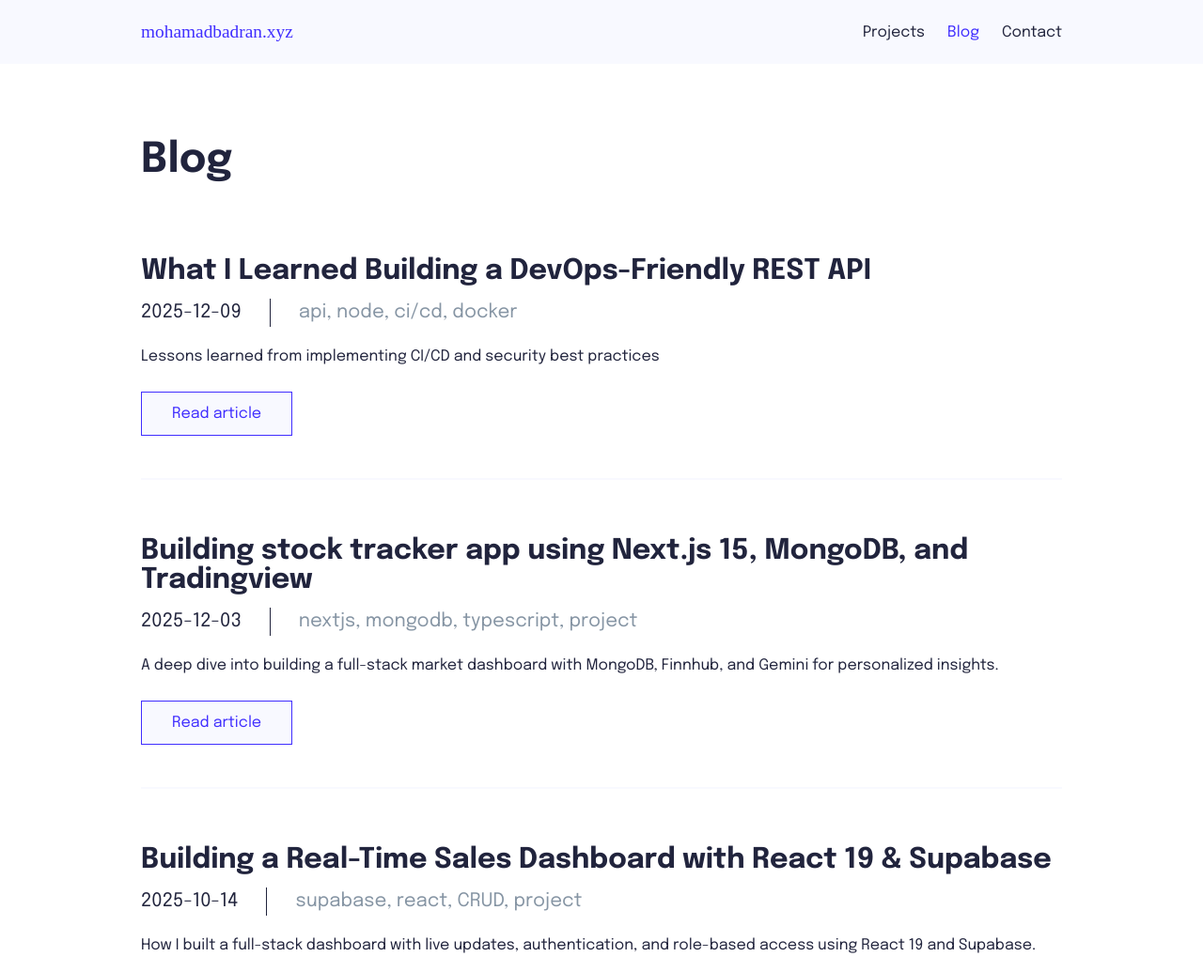
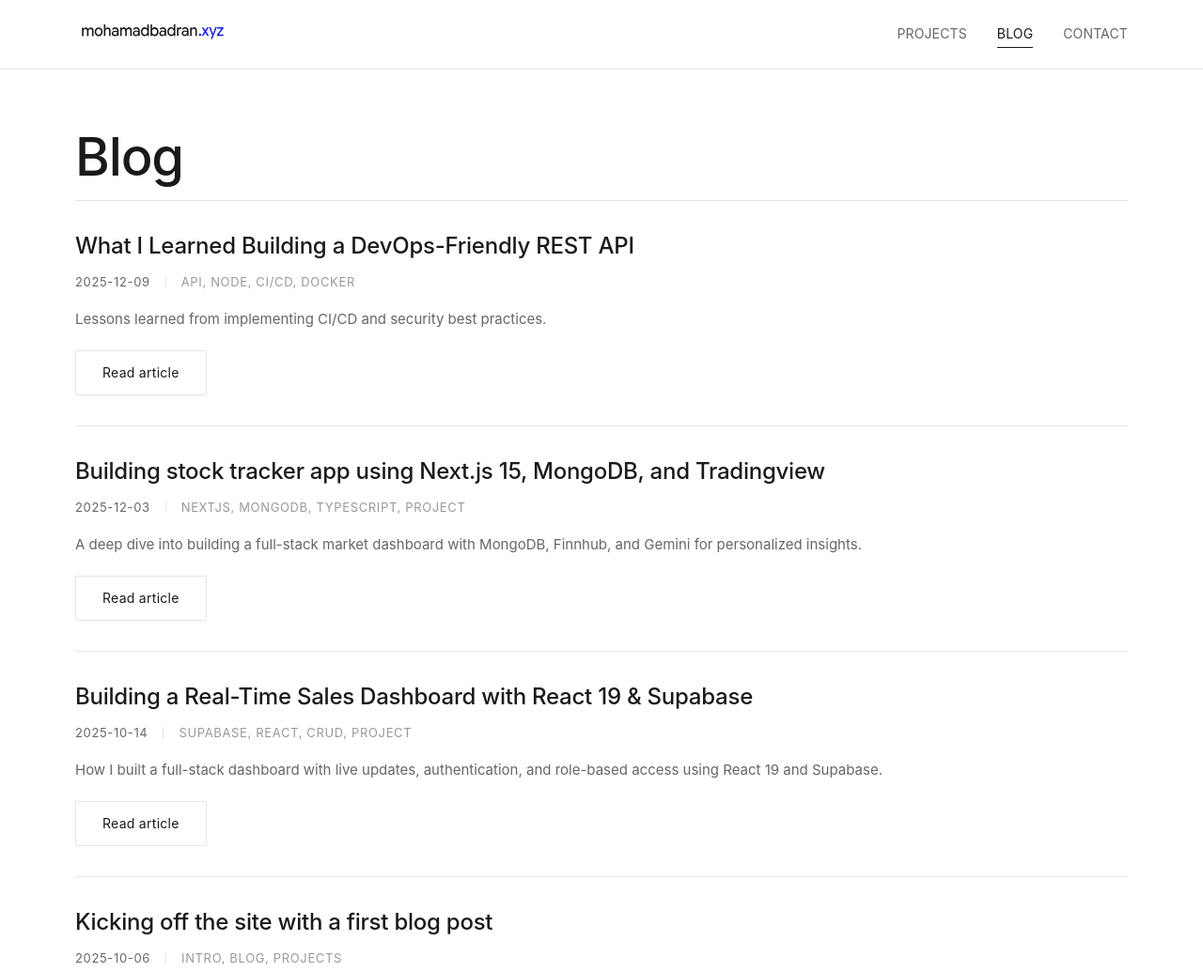
Before and after one commit to bdrn/astro-portfolio, an Astro site: page /blog in a window 1280 px wide. Shown: the top 1035 px of the page at 94% size. Built offline with nearby package versions, Linux system fonts and the light colour scheme; Astro itself is replaced by a stand-in of ours.

Commit message:
styling changes

```diff
--- a/src/components/BlogCard.astro
+++ b/src/components/BlogCard.astro
@@ -22,55 +22,70 @@ const { post } = Astro.props;
 
 <style>
   .blog-card {
-    margin-bottom: 60px;
+    margin-bottom: 32px;
+    padding-bottom: 32px;
+    border-bottom: 1px solid var(--border);
+  }
+
+  .blog-card:last-child {
+    border-bottom: none;
+  }
 
   h3 {
-      margin-bottom: 14px;
-      font-size: 30px;
+    margin-bottom: 12px;
+    font-size: clamp(20px, 2.5vw, 24px);
+    font-weight: 500;
+    line-height: 1.3;
+    color: var(--text);
   }
 
   .metadata {
     display: flex;
-      gap: 30px;
+    gap: 16px;
     align-items: center;
-      margin-bottom: 20px;
+    margin-bottom: 16px;
+    font-size: 13px;
+    color: var(--text-tertiary);
+    text-transform: uppercase;
+    letter-spacing: 0.05em;
+  }
 
   .vertical-separator {
     width: 1px;
-        height: 30px;
-        background-color: var(--dark);
+    height: 12px;
+    background-color: var(--border);
   }
 
   .date {
-        font-size: 20px;
+    font-size: 13px;
   }
 
   .tags {
-        font-size: 20px;
-        color: var(--light);
+    font-size: 13px;
+    color: var(--text-tertiary);
+  }
+
+  .description {
+    font-size: 15px;
+    line-height: 1.7;
+    color: var(--text-secondary);
+    margin-bottom: 20px;
   }
 
   @media screen and (max-width: 600px) {
+    .blog-card {
+      margin-bottom: 32px;
+      padding-bottom: 32px;
+    }
+
+    .metadata {
       flex-direction: column;
-        gap: 2px;
-        align-items: start;
-        margin-bottom: 16px;
-
-        * {
-          margin: 0;
+      gap: 8px;
+      align-items: flex-start;
     }
 
     .vertical-separator {
-          height: 0;
       display: none;
     }
   }
-    }
-  }
-  .description {
-    font-size: 16px;
-    color: var(--dark);
-    margin-top: 0px;
-    margin-bottom: 40px;
-  }
 </style>
--- a/src/components/BlogSection.astro
+++ b/src/components/BlogSection.astro
@@ -15,14 +15,4 @@ const cta = { text: "View Blog", href: "/blog" };
 <Section>
   <SectionHeader heading={heading} cta={cta} />
   {posts.map((post) => <BlogCard post={post} />)}
-  <HorizontalSeparator />
 </Section>
-
-<style>
-  .description {
-    font-size: 16px;
-    color: var(--dark);
-    margin-top: 0px;
-    margin-bottom: 40px;
-  }
-</style>
--- a/src/components/ButtonLink.astro
+++ b/src/components/ButtonLink.astro
@@ -27,21 +27,38 @@ const { href, text, variant = "primary", isDownload } = Astro.props;
 
 <style>
   .button-link {
-    padding: 14px 32px;
-    width: 230px;
+    padding: 12px 28px;
     text-align: center;
     text-decoration: none;
-    font-size: 16px;
+    font-size: 14px;
+    font-weight: 400;
+    letter-spacing: 0.02em;
+    border-radius: 2px;
+    transition: all 0.2s ease;
+    display: inline-block;
+    border: 1px solid transparent;
   }
 
   .primary {
-    background: var(--primary);
-    color: white;
+    background: var(--accent);
+    color: var(--bg);
+    border-color: var(--accent);
+  }
+
+  .primary:hover {
+    background: var(--accent-hover);
+    border-color: var(--accent-hover);
+    opacity: 1;
   }
 
   .secondary {
-    background: var(--secondary);
-    color: var(--primary);
-    border: 1px solid var(--primary);
+    background: transparent;
+    color: var(--text);
+    border-color: var(--border);
+  }
+
+  .secondary:hover {
+    border-color: var(--text);
+    opacity: 1;
   }
 </style>
--- a/src/components/Container.astro
+++ b/src/components/Container.astro
@@ -4,11 +4,17 @@
 
 <style>
   .container {
-    max-width: 1100px;
+    max-width: 1200px;
     margin: 0 auto;
-    padding: 0 60px;
+    padding: 0 40px;
 
     @media screen and (max-width: 1000px) {
+      & {
+        padding: 0 32px;
+      }
+    }
+
+    @media screen and (max-width: 600px) {
       & {
         padding: 0 24px;
       }
--- a/src/components/Header.astro
+++ b/src/components/Header.astro
@@ -7,77 +7,117 @@ import Section from "../components/Section.astro";
   <header id="header">
     <div class="content">
       <h1>
-        <h1>
-          <span>hi, i'm mohamad,</span><br />
-          <span><span class="accent">developer</span> & enthusiast.</span>
-        </h1>
+        <span class="greeting">Hi, I'm Mohamad</span><br />
+        <span class="title">Developer & Enthusiast</span>
       </h1>
       <p class="description">
-        Welcome to my personal portfolio website. Here you’ll find a showcase of my projects,
-        skills, and creative work. I enjoy designing and building modern, minimalistic, and
-        high-performing digital experiences. This site highlights my work, shares insights from my
-        learning journey, and reflects my passion for continuous growth and exploration.
+        Welcome to my portfolio. Here you'll find a showcase of my projects, skills, and creative work.
+        I enjoy designing and building modern, minimalistic, and high-performing digital experiences.
       </p>
       <div class="button-container">
-        <ButtonLink href="/projects" text="View projects" variant="secondary" />
-        <!--<ButtonLink href="/resume.pdf" text="Download resume" variant="primary" isDownload /> -->
+        <ButtonLink href="/projects" text="View Projects" variant="secondary" />
       </div>
     </div>
-    <img src="/images/me.png" alt="picture of me" />
+    <div class="image-wrapper">
+      <img src="/images/me.png" alt="Mohamad Badran" />
+    </div>
   </header>
 </Section>
 
 <style>
-  img {
-    max-width: 350px;
-    height: 350px;
+  #header {
+    display: grid;
+    grid-template-columns: 1fr auto;
+    gap: 60px;
+    align-items: center;
+    padding: 40px 0;
   }
 
-  #header {
-    display: grid;
-    grid-template-columns: 540px 1fr;
-    justify-items: center;
-    gap: 80px;
-    align-items: center;
+  .content {
+    max-width: 600px;
+  }
+
+  .greeting {
+    font-weight: 400;
+    color: var(--text-secondary);
+    font-size: clamp(18px, 2vw, 20px);
+  }
+
+  .title {
+    font-weight: 500;
+    color: var(--text);
+  }
 
   h1 {
-      font-size: 44px;
-      margin-bottom: 30px;
-      display: flex-column;
+    margin-bottom: 20px;
   }
 
-    .accent {
-      color: var(--primary);
+  .description {
+    font-size: clamp(15px, 1.5vw, 17px);
+    line-height: 1.7;
+    color: var(--text-secondary);
+    margin-bottom: 24px;
+    max-width: 540px;
   }
 
   .button-container {
     display: flex;
-      gap: 10px;
+    gap: 12px;
+  }
+
+  .image-wrapper {
+    display: flex;
+    align-items: center;
+    justify-content: center;
+  }
+
+  img {
+    width: 280px;
+    height: 280px;
+    object-fit: cover;
+    border-radius: 50%;
+    opacity: 0.95;
+  }
+
+  @media (max-width: 900px) {
+    #header {
+      grid-template-columns: 1fr;
+      gap: 48px;
+      text-align: center;
+    }
+
+    .content {
+      max-width: 100%;
     }
 
     .description {
-      line-height: 28px;
-      color: var(--dark);
-      margin-bottom: 30px;
+      max-width: 100%;
     }
 
-    @media (max-width: 1000px) {
-      & {
-        grid-template-columns: 1fr;
-        grid-template-rows: auto;
-        gap: 40px;
+    .button-container {
+      justify-content: center;
+    }
 
     img {
-          grid-row: 1;
-        }
+      width: 240px;
+      height: 240px;
     }
   }
 
   @media (max-width: 600px) {
+    #header {
+      padding: 40px 0;
+      gap: 32px;
+    }
+
     .button-container {
       flex-direction: column;
-        gap: 10px;
+      align-items: center;
     }
+
+    img {
+      width: 200px;
+      height: 200px;
     }
   }
 </style>
--- a/src/components/Navbar.astro
+++ b/src/components/Navbar.astro
@@ -15,7 +15,7 @@ const isActive = (path: string) => {
   <Container>
     <div class="nav-container">
       <div>
-        <a href="/"><img src="/images/logo.svg" alt="logo" /></a>
+        <a href="/"><img src="/images/logo111.svg" alt="logo" /></a>
       </div>
       <ul class="nav-items">
         <li><a href="/projects" class={isActive("/projects") ? "active" : ""}>Projects</a></li>
@@ -28,46 +28,90 @@ const isActive = (path: string) => {
 
 <style>
   .nav {
-    background-color: var(--secondary);
+    background-color: transparent;
+    border-bottom: 1px solid var(--border);
+    position: sticky;
+    top: 0;
+    background: rgba(255, 255, 255, 0.8);
+    backdrop-filter: blur(10px);
+    z-index: 100;
+    width: 100%;
+  }
 
-    img {
-      height: 20px;
+  .nav img {
+    height: 33px;
+    width: auto;
+    opacity: 0.9;
+    display: block;
+    margin: 0;
+    padding: 0;
   }
 
   .nav-container {
     display: flex;
-      padding: 24px 0;
+    padding: 16px 0;
     justify-content: space-between;
     align-items: center;
+    margin: 0;
+    min-height: 52px;
+  }
 
   .nav-items {
     list-style-type: none;
     display: flex;
-        gap: 24px;
+    gap: 32px;
+    font-size: 14px;
+    letter-spacing: 0.01em;
+    text-transform: uppercase;
+    margin: 0;
+    padding: 0;
   }
 
-      a {
-        text-decoration: none;
-        display: flex;
-        gap: 24px;
-        color: var(--dark);
-        transition: color 0.3s ease;
+  .nav-items li {
+    margin: 0;
+    padding: 0;
+    list-style: none;
   }
 
-      a:hover {
-        color: var(--primary);
+  .nav-container a {
+    text-decoration: none;
+    color: var(--text-secondary);
+    font-weight: 400;
+    transition: color 0.2s ease;
+    position: relative;
+    display: inline-block;
   }
 
-      a.active {
-        color: var(--primary);
-      }
+  .nav-container a:hover {
+    color: var(--text);
+    opacity: 1;
   }
 
-    @media screen and (max-width: 500px) {
-      & {
+  .nav-container a.active {
+    color: var(--text);
+  }
+
+  .nav-container a.active::after {
+    content: "";
+    position: absolute;
+    bottom: -4px;
+    left: 0;
+    right: 0;
+    height: 1px;
+    background: var(--text);
+  }
+
+  @media screen and (max-width: 600px) {
+    .nav-container {
       flex-direction: column;
-        gap: 16px;
+      gap: 12px;
+      padding: 16px 0;
+      min-height: auto;
     }
+
+    .nav-items {
+      gap: 24px;
+      font-size: 13px;
     }
   }
 </style>
--- a/src/components/Section.astro
+++ b/src/components/Section.astro
@@ -16,13 +16,19 @@ const { dark = false } = Astro.props;
 
 <style>
   section {
-    padding: 80px 0;
+    padding: 60px 0;
 
     &.dark {
-      background: var(--secondary);
+      background: var(--bg-secondary);
     }
 
     @media (max-width: 1000px) {
+      & {
+        padding: 48px 0;
+      }
+    }
+
+    @media (max-width: 600px) {
       & {
         padding: 40px 0;
       }
--- a/src/components/SectionHeader.astro
+++ b/src/components/SectionHeader.astro
@@ -16,20 +16,40 @@ const { cta, heading } = Astro.props;
   .section-header {
     display: flex;
     justify-content: space-between;
-    align-items: center;
-    margin-bottom: 40px;
+    align-items: baseline;
+    margin-bottom: 32px;
+    padding-bottom: 12px;
+    border-bottom: 1px solid var(--border);
+  }
 
   h2 {
     margin: 0;
-      font-size: 32px;
-      font-weight: 600;
+    font-size: clamp(24px, 3vw, 28px);
+    font-weight: 500;
+    letter-spacing: -0.01em;
+    color: var(--text);
   }
 
   a {
-      size: 16px;
+    font-size: 14px;
     text-decoration: none;
     font-weight: 400;
-      color: var(--dark);
+    color: var(--text-secondary);
+    letter-spacing: 0.02em;
+    text-transform: uppercase;
+    transition: color 0.2s ease;
+  }
+
+  a:hover {
+    color: var(--text);
+    opacity: 1;
+  }
+
+  @media (max-width: 600px) {
+    .section-header {
+      flex-direction: column;
+      gap: 12px;
+      align-items: flex-start;
     }
   }
 </style>
--- a/src/data/blog/post1.md
+++ b/src/data/blog/post1.md
@@ -1,5 +1,5 @@
 ---
-title: "First blog post"
+title: "Kicking off the site with a first blog post"
 description: "A place to showcase projects, reflect, and document the process."
 date: "2025-10-06"
 image: "/images/posts/post-1.jpg"
--- a/src/data/blog/post4.md
+++ b/src/data/blog/post4.md
@@ -1,6 +1,6 @@
 ---
 title: "What I Learned Building a DevOps-Friendly REST API"
-description: "Lessons learned from implementing CI/CD and security best practices"
+description: "Lessons learned from implementing CI/CD and security best practices."
 date: "2025-12-09"
 image: "/images/posts/post-4.png"
 tags: ["api", "node", "ci/cd", "docker"]
--- a/src/data/projects.json
+++ b/src/data/projects.json
@@ -2,7 +2,7 @@
   {
     "title": "Dashboard App",
     "slug": "project-1",
-    "description": "Real-time sales tracking with React and Supabase. (might not work since Supabase pauses the project due to inactivity)",
+    "description": "Real-time sales tracking with React and Supabase. \n(might not work since Supabase pauses the project due to inactivity)",
     "image": "/images/projects/project-1.png",
     "githubURL": "https://github.com/bdrn/sales-dashboard-app",
     "liveURL": "https://sales-dashboard-app-xi.vercel.app/"
--- a/src/layouts/Layout.astro
+++ b/src/layouts/Layout.astro
@@ -24,39 +24,80 @@ import Footer from "../components/Footer.astro";
     <Footer />
   </body>
   <style is:global>
+    * {
+      box-sizing: border-box;
+      margin: 0;
+      padding: 0;
+    }
+
     body {
       margin: 0;
       padding: 0;
-      font-family: "Epilogue", sans-serif;
+      font-family: -apple-system, BlinkMacSystemFont, "Segoe UI", Roboto, "Helvetica Neue", Arial, sans-serif;
+      font-size: 16px;
+      line-height: 1.6;
+      color: var(--text);
+      background-color: var(--bg);
+      -webkit-font-smoothing: antialiased;
+      -moz-osx-font-smoothing: grayscale;
     }
 
     h1 {
-      weight: 700;
-      font-size: 44px;
-      margin-bottom: 80px;
+      font-weight: 500;
+      font-size: clamp(32px, 5vw, 56px);
+      line-height: 1.2;
+      letter-spacing: -0.02em;
+      color: var(--text);
+      margin-bottom: 0;
+    }
+
+    h2 {
+      font-weight: 500;
+      font-size: clamp(24px, 3vw, 32px);
+      line-height: 1.3;
+      letter-spacing: -0.01em;
+      color: var(--text);
+    }
+
+    h3 {
+      font-weight: 500;
+      font-size: clamp(20px, 2.5vw, 24px);
+      line-height: 1.4;
+      letter-spacing: -0.01em;
+      color: var(--text);
     }
 
     p {
-      line-height: 24px;
+      line-height: 1.7;
+      color: var(--text-secondary);
+    }
+
+    a {
+      color: inherit;
+      text-decoration: none;
+      transition: opacity 0.2s ease;
+    }
+
+    a:hover {
+      opacity: 0.7;
     }
 
     pre {
-      padding: 16px;
-      border-radius: 5px;
-    }
-
-    * {
-      box-sizing: border-box;
-      color: var(--dark);
-      margin: 0;
+      padding: 20px;
+      border-radius: 4px;
+      background: var(--bg-secondary);
+      overflow-x: auto;
     }
 
     :root {
-      --primary: #402eff;
-      --secondary: #f8f9ff;
-      --white: #ffffff;
-      --dark: #21243d;
-      --light: #8695a4;
+      --bg: #ffffff;
+      --bg-secondary: #fafafa;
+      --text: #1a1a1a;
+      --text-secondary: #666666;
+      --text-tertiary: #999999;
+      --border: #e5e5e5;
+      --accent: #1a1a1a;
+      --accent-hover: #333333;
     }
 
     img.flowchart-image {
@@ -65,7 +106,7 @@ import Footer from "../components/Footer.astro";
       height: auto !important;
       margin: 20px auto !important;
       display: block !important;
-      border-radius: 8px;
+      border-radius: 4px;
     }
 
     /* Fallback for any image with flowchart in the src */
@@ -75,7 +116,7 @@ import Footer from "../components/Footer.astro";
       height: auto !important;
       margin: 20px auto !important;
       display: block !important;
-      border-radius: 8px;
+      border-radius: 4px;
     }
   </style>
 </html>
--- a/src/pages/blog.astro
+++ b/src/pages/blog.astro
@@ -1,7 +1,6 @@
 ---
 import { getCollection } from "astro:content";
 import Section from "../components/Section.astro";
-import HorizontalSeparator from "../components/HorizontalSeparator.astro";
 import BlogCard from "../components/BlogCard.astro";
 import Layout from "../layouts/Layout.astro";
 
@@ -15,10 +14,15 @@ const heading = "Blog";
   <Section>
     <h1>{heading}</h1>
     {posts.map(post => (
-        <BlogCard post={post}/>
-        <HorizontalSeparator/>
+      <BlogCard post={post} />
     ))}
   </Section>
 </Layout>
 
 <style>
+  h1 {
+    margin-bottom: 32px;
+    padding-bottom: 12px;
+    border-bottom: 1px solid var(--border);
+  }
+</style>
--- a/src/pages/blog/[slug].astro
+++ b/src/pages/blog/[slug].astro
@@ -32,63 +32,109 @@ const { Content } = await render(post);
 
 <style>
   .post {
+    max-width: 800px;
+    margin: 0 auto;
+  }
+
   .post-image {
     width: 100%;
+    max-height: 400px;
     object-fit: cover;
-      margin-bottom: 40px;
-      border-radius: 10px;
+    margin-bottom: 32px;
+    border-radius: 2px;
   }
 
   .post-title {
-      margin-bottom: 16px;
+    margin-bottom: 12px;
+    margin-top: 0;
+    font-size: clamp(28px, 4vw, 36px);
+    font-weight: 500;
+    line-height: 1.2;
+    letter-spacing: -0.02em;
   }
 
   .post-date {
-      font-size: 20px;
-      color: var(--light);
-      margin-bottom: 30px;
+    font-size: 13px;
+    color: var(--text-tertiary);
+    text-transform: uppercase;
+    letter-spacing: 0.05em;
+    margin-bottom: 32px;
+    display: block;
   }
 
-    h2 {
-      margin-bottom: 24px;
-      margin-top: 48px;
-      font-size: 28px;
+  :global(h2) {
+    margin-bottom: 5px;
+    margin-top: 20px;
+    font-size: clamp(22px, 3vw, 26px);
+    font-weight: 500;
+    line-height: 1.4;
+    letter-spacing: -0.01em;
   }
 
-    h3 {
-      margin-bottom: 20px;
-      margin-top: 36px;
-      font-size: 24px;
+  :global(h3) {
+    margin-bottom: 12px;
+    margin-top: 32px;
+    font-size: clamp(18px, 2.5vw, 20px);
+    font-weight: 500;
+    line-height: 1.5;
   }
 
-    p {
+  :global(p) {
     margin-bottom: 20px;
-      line-height: 1.6;
+    line-height: 1.75 !important;
+    color: var(--text-secondary);
+    font-size: 16px;
   }
 
-    ul,
-    ol {
+  :global(ul),
+  :global(ol) {
     margin-bottom: 24px;
-      padding-left: 20px;
+    padding-left: 24px;
+    color: var(--text-secondary);
+    line-height: 1.75;
   }
 
-    li {
+  :global(li) {
     margin-bottom: 8px;
-      line-height: 1.5;
+    line-height: 1.75 !important;
   }
 
   pre {
     margin: 24px 0;
     padding: 20px;
-      border-radius: 8px;
+    border-radius: 2px;
     overflow-x: auto;
+    background: var(--bg-secondary);
+    border: 1px solid var(--border);
+  }
+
+  code {
+    font-family: "Monaco", "Menlo", "Ubuntu Mono", monospace;
+    font-size: 14px;
   }
 
   :global(img) {
     max-width: 100%;
     height: auto;
     margin: 32px 0;
-      border-radius: 8px;
+    border-radius: 2px;
   }
+
+  :global(strong) {
+    font-weight: 500;
+    color: var(--text);
+  }
+
+  :global(a) {
+    color: var(--text);
+    text-decoration: underline;
+    text-decoration-color: var(--border);
+    text-underline-offset: 3px;
+    transition: text-decoration-color 0.2s ease;
+  }
+
+  :global(a:hover) {
+    text-decoration-color: var(--text);
+    opacity: 1;
   }
 </style>
--- a/src/pages/projects.astro
+++ b/src/pages/projects.astro
@@ -3,7 +3,6 @@ import { getCollection } from "astro:content";
 import ButtonLink from "../components/ButtonLink.astro";
 import Layout from "../layouts/Layout.astro";
 import Section from "../components/Section.astro";
-import HorizontalSeparator from "../components/HorizontalSeparator.astro";
 
 const heading = "My Projects";
 // Show projects with the newest entries first.
@@ -26,55 +25,79 @@ const projects = (await getCollection("project")).slice().reverse();
             </div>
           </div>
         </div>
-        <HorizontalSeparator />
       ))
     }
   </Section>
 </Layout>
 
 <style>
+  h1 {
+    margin-bottom: 32px;
+    padding-bottom: 12px;
+    border-bottom: 1px solid var(--border);
+  }
+
   .card {
-    overflow: hidden;
     display: flex;
     gap: 40px;
+    padding: 24px 0;
+    border-bottom: 1px solid var(--border);
+  }
+
+  .card:last-child {
+    border-bottom: none;
+  }
 
   h3 {
-      font-size: 30px;
-      font-weight: 600;
-      margin-bottom: 20px;
+    font-size: clamp(22px, 2.5vw, 26px);
+    font-weight: 500;
+    margin-bottom: 16px;
+    color: var(--text);
   }
 
   .description {
-      margin-bottom: 40px;
+    font-size: 15px;
+    line-height: 1.7;
+    color: var(--text-secondary);
+    margin-bottom: 20px;
+    white-space: pre-line;
   }
 
   img {
+    width: 200px;
     height: 200px;
-      width: 200px;
     object-fit: cover;
+    border-radius: 2px;
+    flex-shrink: 0;
   }
 
   .button-container {
     display: flex;
-      gap: 10px;
-      margin-top: 10px;
+    gap: 12px;
+    flex-wrap: wrap;
   }
 
   @media (max-width: 800px) {
-      & {
+    .card {
       flex-direction: column;
+      gap: 24px;
     }
 
     img {
-        align-self: center;
+      width: 100%;
+      max-width: 300px;
+      height: 200px;
+      align-self: flex-start;
     }
   }
 
   @media (max-width: 600px) {
+    .card {
+      padding: 32px 0;
+    }
+
     .button-container {
       flex-direction: column;
-        gap: 10px;
-      }
     }
   }
 </style>
```
Also changed, not shown: src/components/Footer.astro (+40 -14 lines), src/components/Projects.astro (+37 -15 lines), src/pages/contact.astro (+16 -21 lines), public/images/logo111.svg (added). Lines whose indentation alone changed are shown as unchanged.
